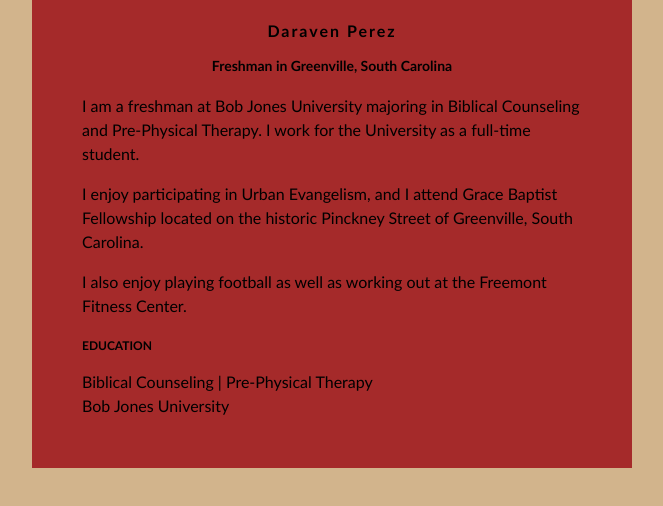
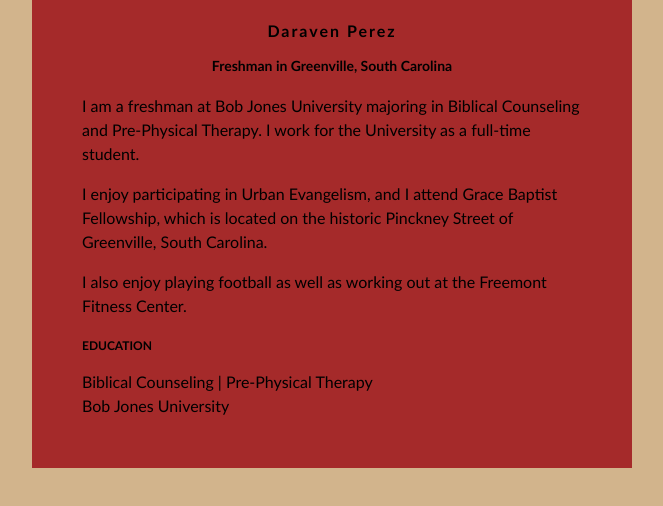
Before and after one commit to daravenperez/daravenperez.github.io, a plain HTML site: page index.html in a window 1280 px wide. Shown: the whole page, without its empty margins (308-971 px from the left). Drawn offline with Linux system fonts and the light colour scheme.

Commit message:
Update index.html

```diff
--- a/index.html
+++ b/index.html
@@ -35,7 +35,7 @@ h3 {
 
          <p>I am a freshman at Bob Jones University majoring in Biblical Counseling and Pre-Physical Therapy. I work for the University as a full-time student.</p>
          <p>
-            I enjoy participating in Urban Evangelism, and I attend Grace Baptist Fellowship located on the historic Pinckney Street of Greenville, South Carolina.
+            I enjoy participating in Urban Evangelism, and I attend Grace Baptist Fellowship, which is located on the historic Pinckney Street of Greenville, South Carolina.
          </p>
          <p>
             I also enjoy playing football as well as working out at the Freemont Fitness Center.
```
